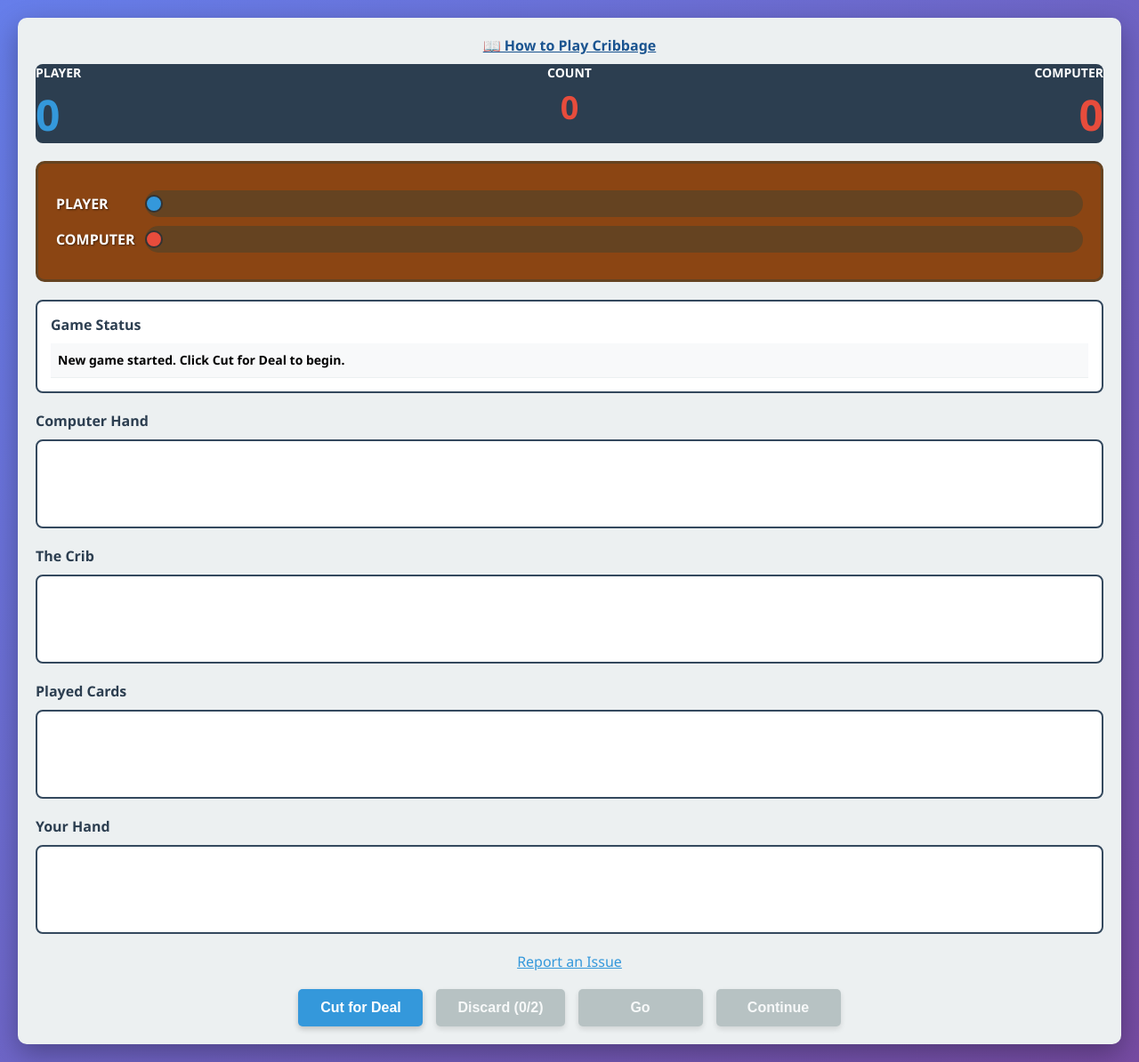
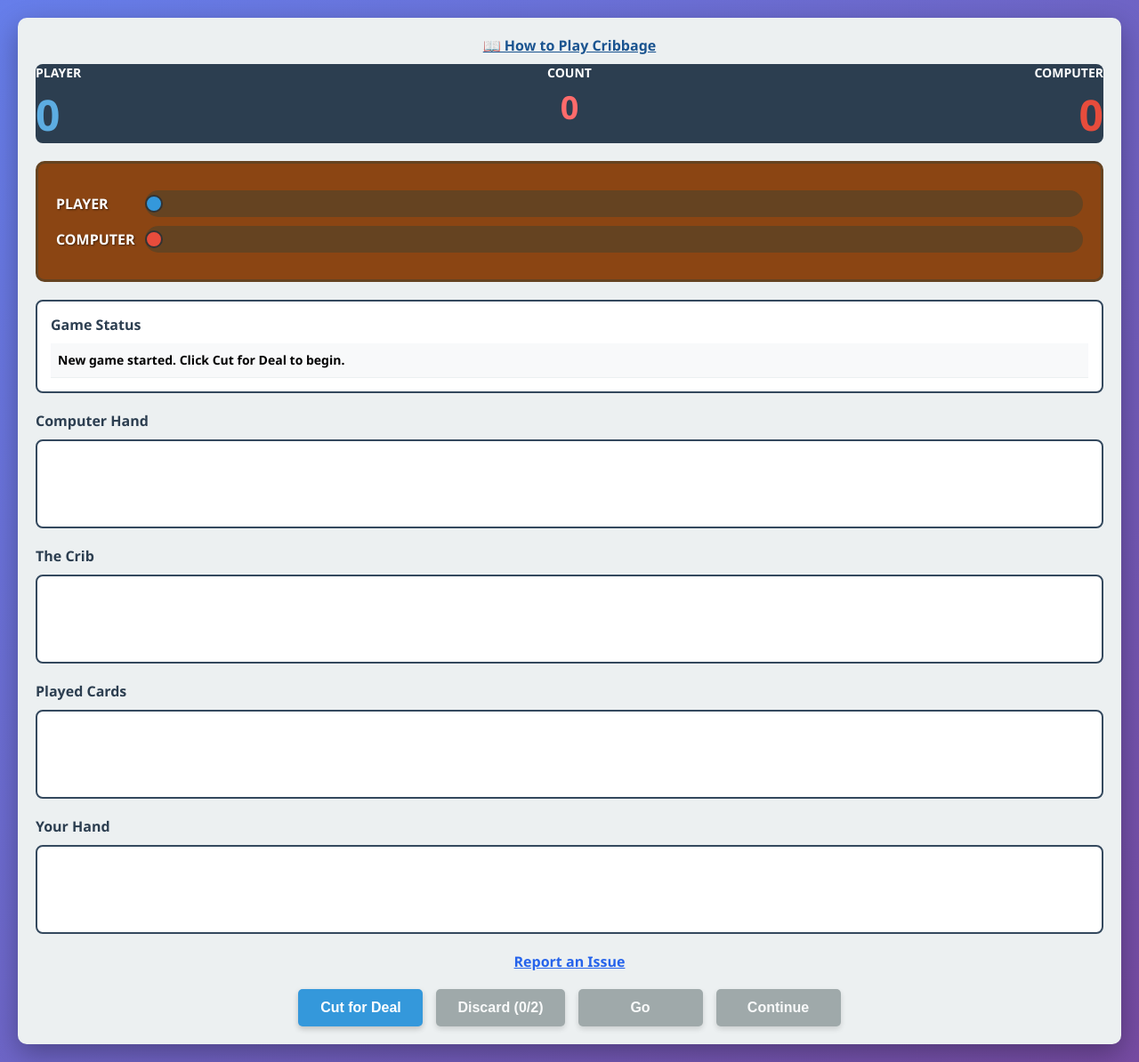
Before and after one commit to kellylford/cribbage, a plain HTML site: page index.html in a window 1280 px wide. Shown: the whole page at 89% size. Drawn offline with Linux system fonts and the light colour scheme.

Commit message:
Fix accessibility contrast issues: darken Report an Issue link, improve scoreboard colors, and enhance disabled button contrast

```diff
--- a/index.html
+++ b/index.html
@@ -87,7 +87,7 @@
 
         <!-- Report Issue Link -->
         <div style="text-align: center; margin: 20px 0;">
-            <a href="https://github.com/kellylford/cribbage/issues/new" target="_blank" rel="noopener noreferrer" style="color: #3498db; text-decoration: underline;">Report an Issue</a>
+            <a href="https://github.com/kellylford/cribbage/issues/new" target="_blank" rel="noopener noreferrer" style="color: #2563eb; text-decoration: underline; font-weight: 600;">Report an Issue</a>
         </div>
 
         <!-- Controls -->
--- a/styles.css
+++ b/styles.css
@@ -75,11 +75,11 @@ body {
 }
 
 .score-section.player .score {
-    color: #3498db;
+    color: #5dade2;
 }
 
 .score-section.count .score {
-    color: #e74c3c;
+    color: #ff6b6b;
     font-size: 36px;
 }
 
@@ -350,9 +350,9 @@ body {
 }
 
 .game-button:disabled {
-    background: #95a5a6;
+    background: #7f8c8d;
     cursor: not-allowed;
-    opacity: 0.6;
+    opacity: 0.7;
 }
 
 .game-button:focus {
```
